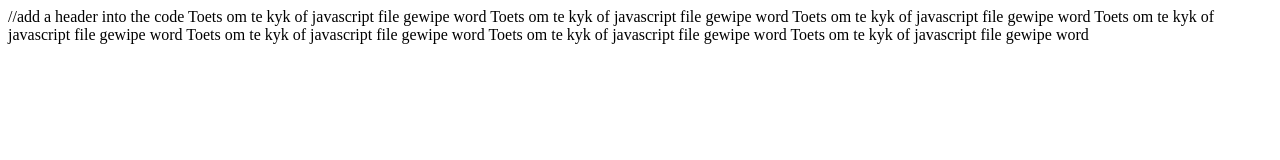
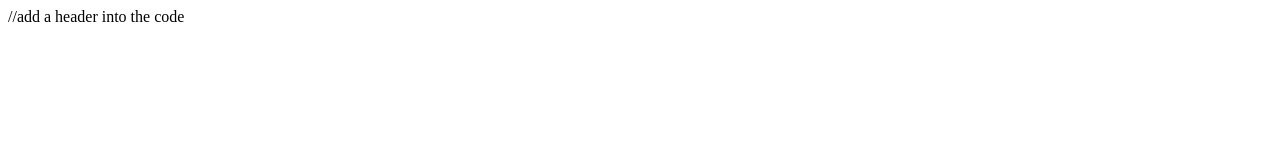
Before and after one commit to Slinde06/Group2_Semester2_Term4_FinalWebsiteSubmission, a plain HTML site: page index.html in a window 1280 px wide. Drawn offline with Linux system fonts and the light colour scheme.

Commit message:
reset
reset

```diff
--- a/index.html
+++ b/index.html
@@ -16,14 +16,5 @@
 //add a header into the code
 
 
-Toets om te kyk of javascript file gewipe word
-Toets om te kyk of javascript file gewipe word
-Toets om te kyk of javascript file gewipe word
-Toets om te kyk of javascript file gewipe word
-Toets om te kyk of javascript file gewipe word
-Toets om te kyk of javascript file gewipe word
-Toets om te kyk of javascript file gewipe word
-
-
 </body>
 </html>
```
Also changed, not shown: js/script.js (deleted, +0 -15 lines).
